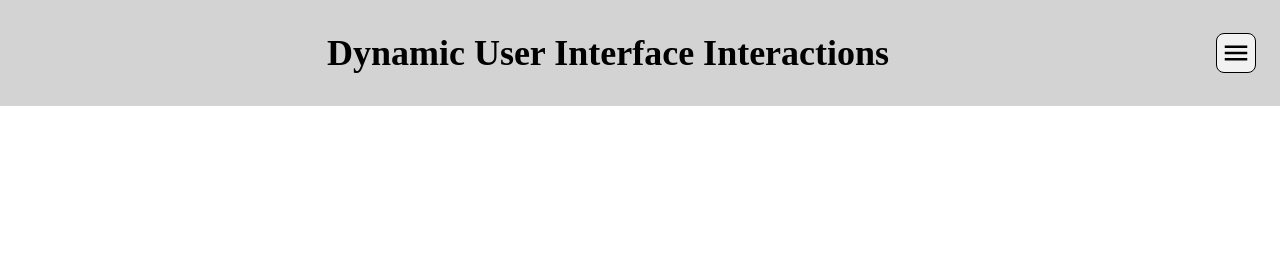
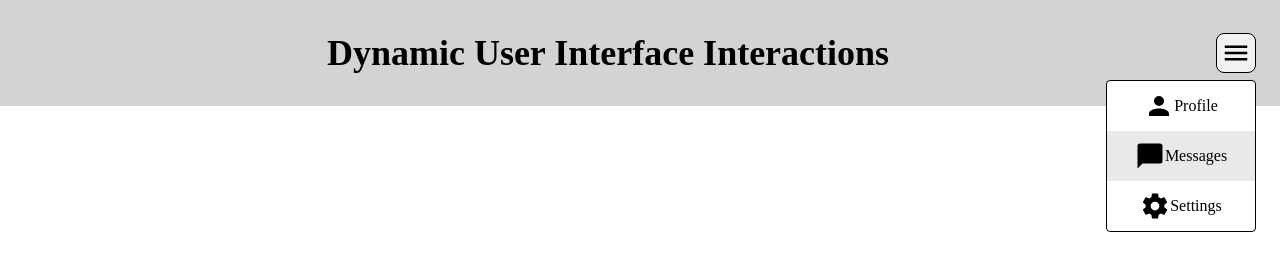
Before and after one commit to djcrago/dynamic-interactions, a website built with webpack: page src/index.html in a window 1280 px wide. Built offline with nearby package versions, Linux system fonts and the light colour scheme.

Commit message:
Add menu items and base styling

```diff
--- a/src/index.html
+++ b/src/index.html
@@ -11,6 +11,20 @@
         <div class="menu">
             <img src="./photos/menu.svg" alt="three horizontal lines">
         </div>
+        <div class="menu-items">
+            <div class="profile">
+                <img src="./photos/account.svg" alt="An outline of a person">
+                <p>Profile</p>
+            </div>
+            <div class="messages">
+                <img src="./photos/message.svg" alt="A chatbox">
+                <p>Messages</p>
+            </div>
+            <div class="settings">
+                <img src="./photos/cog.svg" alt="A cog">
+                <p>Settings</p>
+            </div>
+        </div>
     </div>
 </body>
 </html>
--- a/src/index.js
+++ b/src/index.js
@@ -1 +1,5 @@
 import './style.css';
+
+const menu = document.querySelector('.menu');
+
+console.log(menu);
--- a/src/style.css
+++ b/src/style.css
@@ -26,7 +26,7 @@
     border-radius: 8px;
 }
 
-.menu > img {
+img {
     height: 30px;
 }
 
@@ -38,3 +38,36 @@
 .menu:active {
     background-color: rgb(218, 218, 218);
 }
+
+.menu-items {
+    display: flex;
+    flex-direction: column;
+    position: absolute;
+    top: 80px;
+    right: 24px;
+    background-color: white;
+    border: 1px solid #000;
+    border-radius: 4px;
+    width: 150px;
+}
+
+.menu-items div {
+    display: flex;
+    align-items: center;
+    justify-content: center;
+    width: 100%;
+    height: 50px;
+}
+
+.menu-items div:hover {
+    background-color: lightgray;
+    cursor: pointer;
+}
+
+.menu-items div:active {
+    background-color: rgb(172, 172, 172);
+}
+
+.messages {
+    background-color: rgb(233, 233, 233);
+}
```
Also changed, not shown: src/photos/account.svg (added), src/photos/cog.svg (added), src/photos/message.svg (added).
